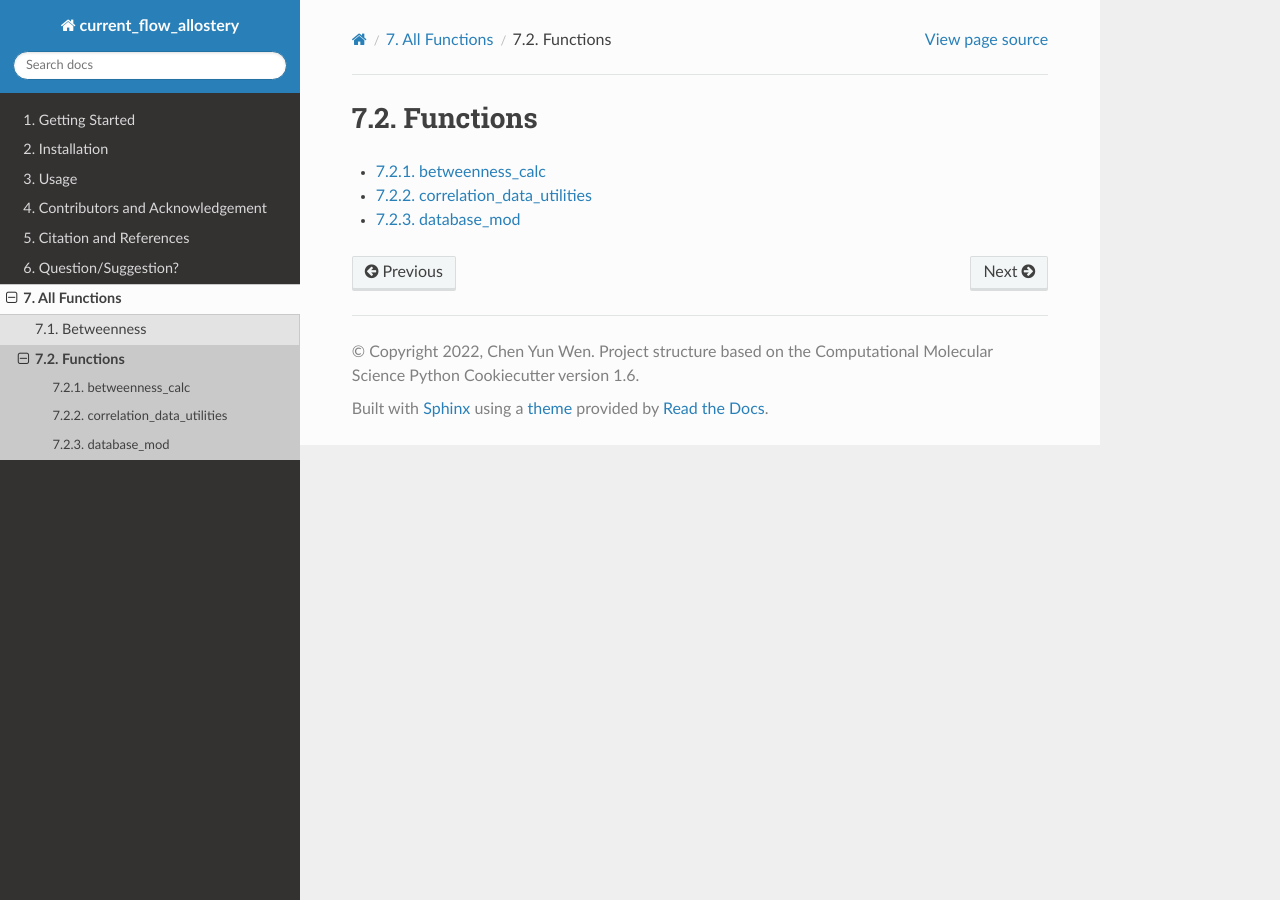
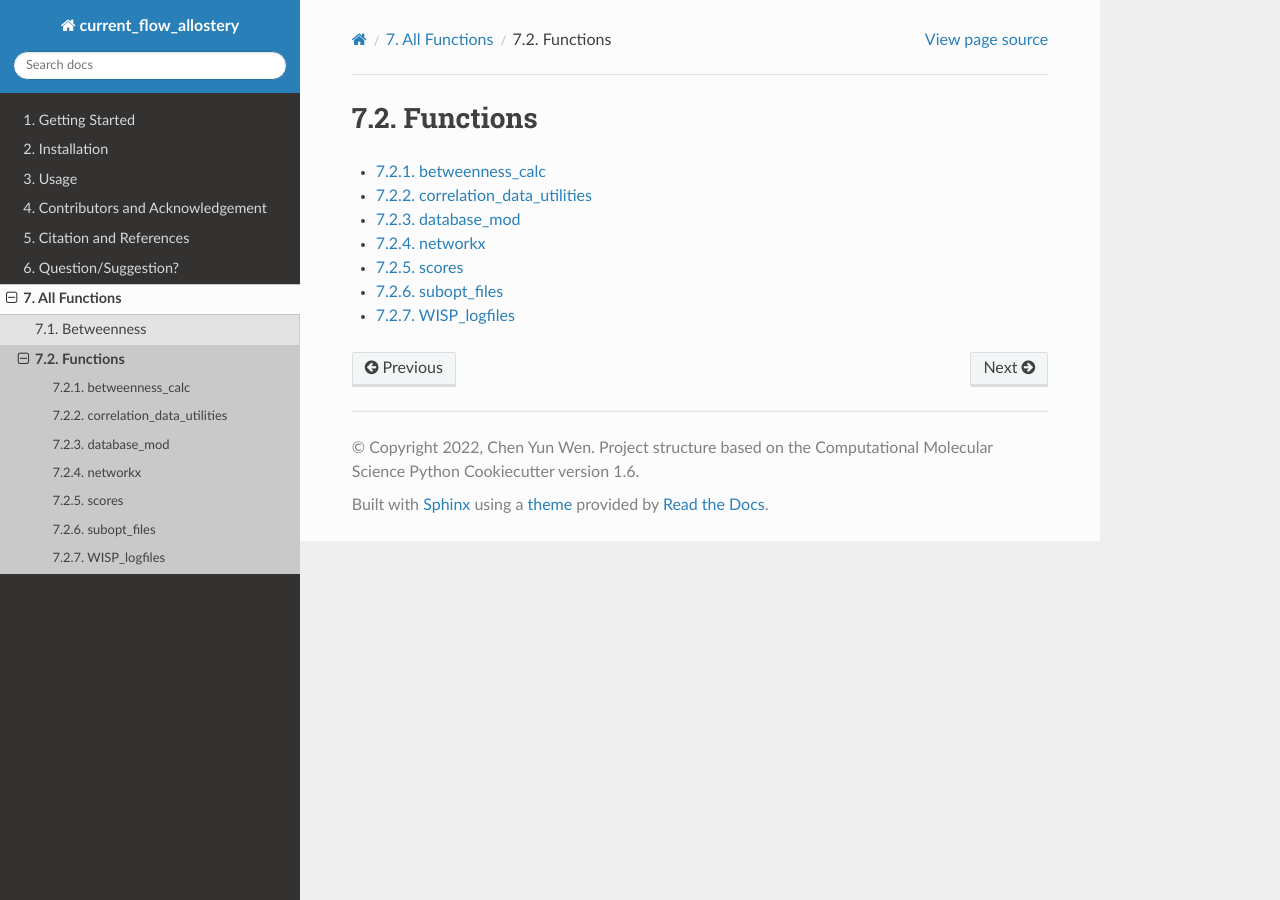
Before and after one commit to charliewen95/current-flow-allostery, a Sphinx documentation site: the page built from docs/source/documentation_pages/functions/functions.rst, in a window 1280 px wide. Built offline with Sphinx 7.4.7 and the Read the Docs theme 2.0.0, drawn with Linux system fonts in a browser that asks for light colours; the version number could not be read and is left out.

Commit message:
docs update

```diff
--- /dev/null
+++ b/docs/source/documentation_pages/functions/WISP_logfiles.rst
@@ -0,0 +1,5 @@
+WISP_logfiles
+=============
+
+.. automodule:: current_flow_allostery.functions.WISP_logfiles
+      :members:
--- a/docs/source/documentation_pages/functions/correlation_data_utilities.rst
+++ b/docs/source/documentation_pages/functions/correlation_data_utilities.rst
@@ -1,8 +1,5 @@
 correlation_data_utilities
 ==========================
 
-.. autosummary::
-   current_flow_allostery.functions.correlation_data_utilities
-
 .. automodule:: current_flow_allostery.functions.correlation_data_utilities
       :members:
--- a/docs/source/documentation_pages/functions/database_mod.rst
+++ b/docs/source/documentation_pages/functions/database_mod.rst
@@ -1,5 +1,6 @@
 database_mod
 ============
 
+
 .. automodule:: current_flow_allostery.functions.database_mod
       :members:
--- a/docs/source/documentation_pages/functions/functions.rst
+++ b/docs/source/documentation_pages/functions/functions.rst
@@ -7,3 +7,7 @@ Functions
    ./betweenness_calc
    ./correlation_data_utilities
    ./database_mod
+   ./networkx
+   ./scores
+   ./subopt_files
+   ./WISP_logfiles
--- /dev/null
+++ b/docs/source/documentation_pages/functions/networkx.rst
@@ -0,0 +1,5 @@
+networkx
+========
+
+.. automodule:: current_flow_allostery.functions.networkx
+      :members:
--- /dev/null
+++ b/docs/source/documentation_pages/functions/scores.rst
@@ -0,0 +1,5 @@
+scores
+======
+
+.. automodule:: current_flow_allostery.functions.scores
+      :members:
--- /dev/null
+++ b/docs/source/documentation_pages/functions/subopt_files.rst
@@ -0,0 +1,5 @@
+subopt_files
+============
+
+.. automodule:: current_flow_allostery.functions.subopt_files
+      :members:
```
